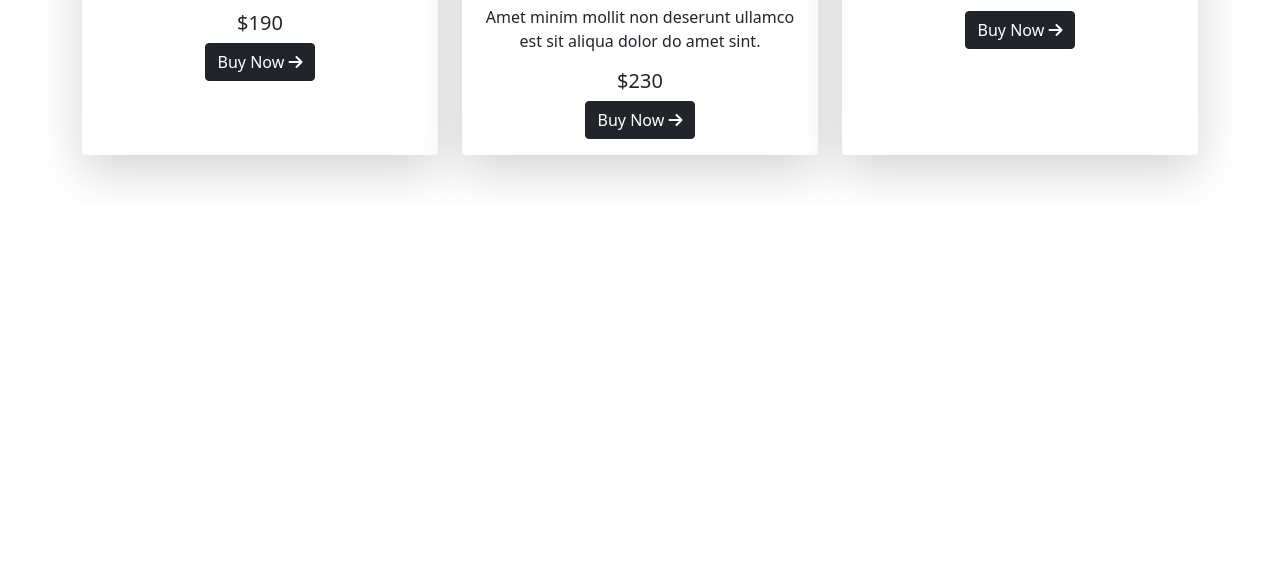
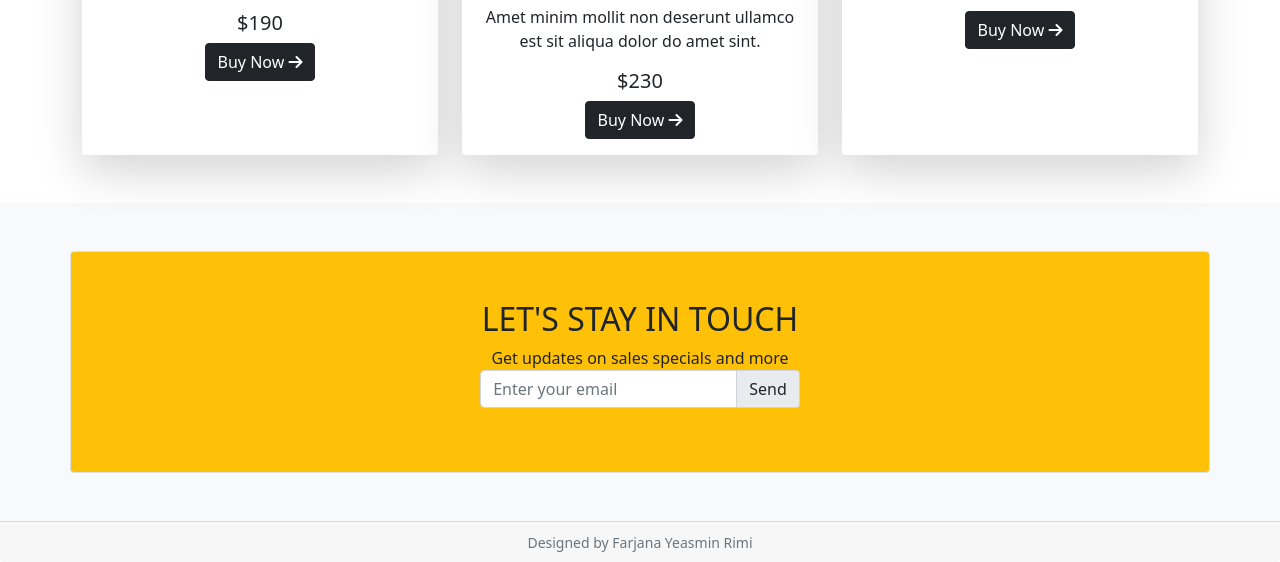
Before and after one commit to farjanayeasminrimi/Panda-Commerce-Site, a plain HTML site: page HTML/index.html in a window 1280 px wide. Shown: the part 1586-2148 px from the top of the page. Before the commit the page ends 1789 px from the top, so only its background shows below. Drawn offline with nearby package versions, Linux system fonts and the light colour scheme.

Commit message:
Up to Date

```diff
--- a/HTML/index.html
+++ b/HTML/index.html
@@ -211,7 +211,25 @@
         </div>
       </div>
     </section>
+    <!-- subscribe area  -->
+    <section class=" py-5 bg-light">
+      <div class="container py-5 bg-warning border rounded d-flex justify-content-center align-items-center">
+        <div class="text-center">
+          <h2>LET'S STAY IN TOUCH</h2>
+          <span>Get updates on sales specials and more</span>
+          <div class="input-group w-100 mb-3">
+            <input type="text" class="form-control" placeholder="Enter your email" aria-label="Recipient's username" aria-describedby="basic-addon2">
+            <span class="input-group-text" id="basic-addon2">Send</span>
+          </div>
+        </div>
+      </div>
+    </section>
   </main>
+  <footer>
+    <div class="card-footer text-center">
+      <small class="text-muted">Designed by Farjana Yeasmin Rimi</small>
+    </div>
+  </footer>
   <!-- bootstrap js link -->
   <script src="https://cdn.jsdelivr.net/npm/bootstrap@5.0.2/dist/js/bootstrap.bundle.min.js" integrity="sha384-MrcW6ZMFYlzcLA8Nl+NtUVF0sA7MsXsP1UyJoMp4YLEuNSfAP+JcXn/tWtIaxVXM" crossorigin="anonymous"></script>
 </body>
```
